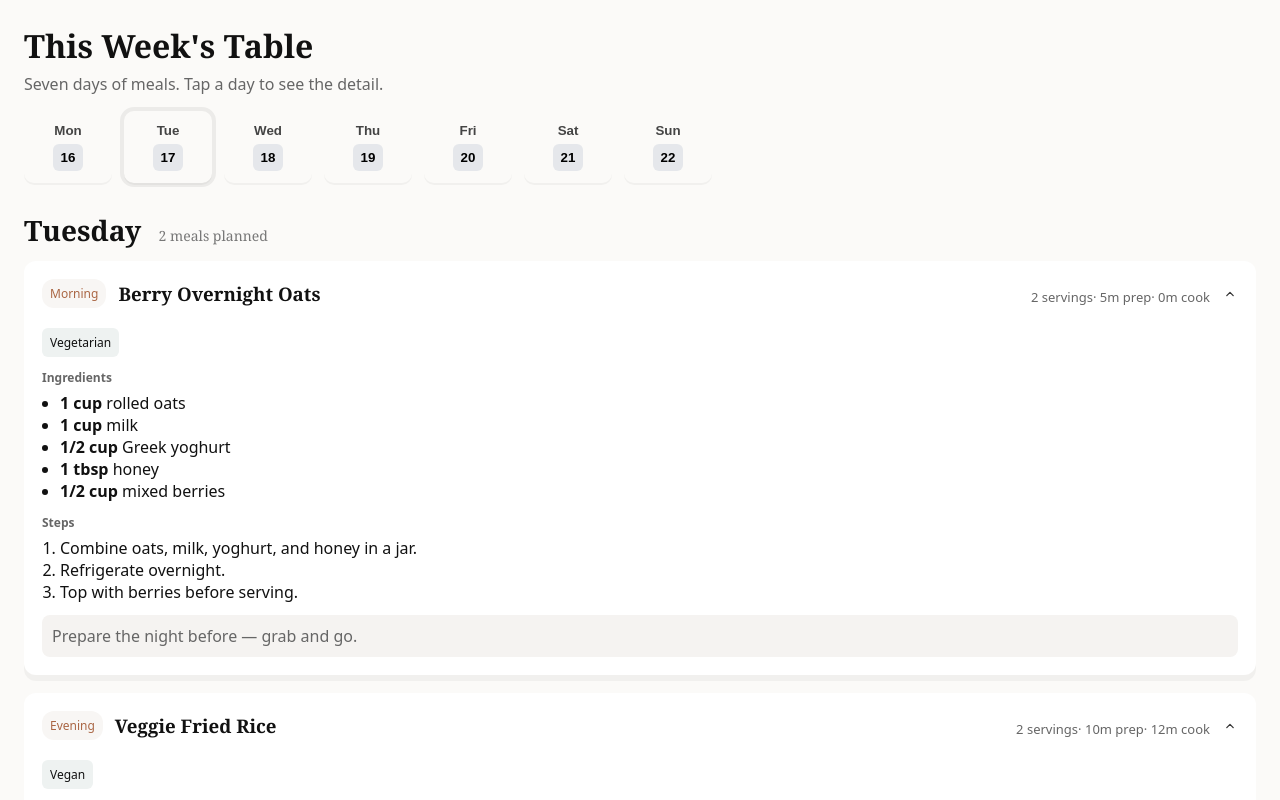
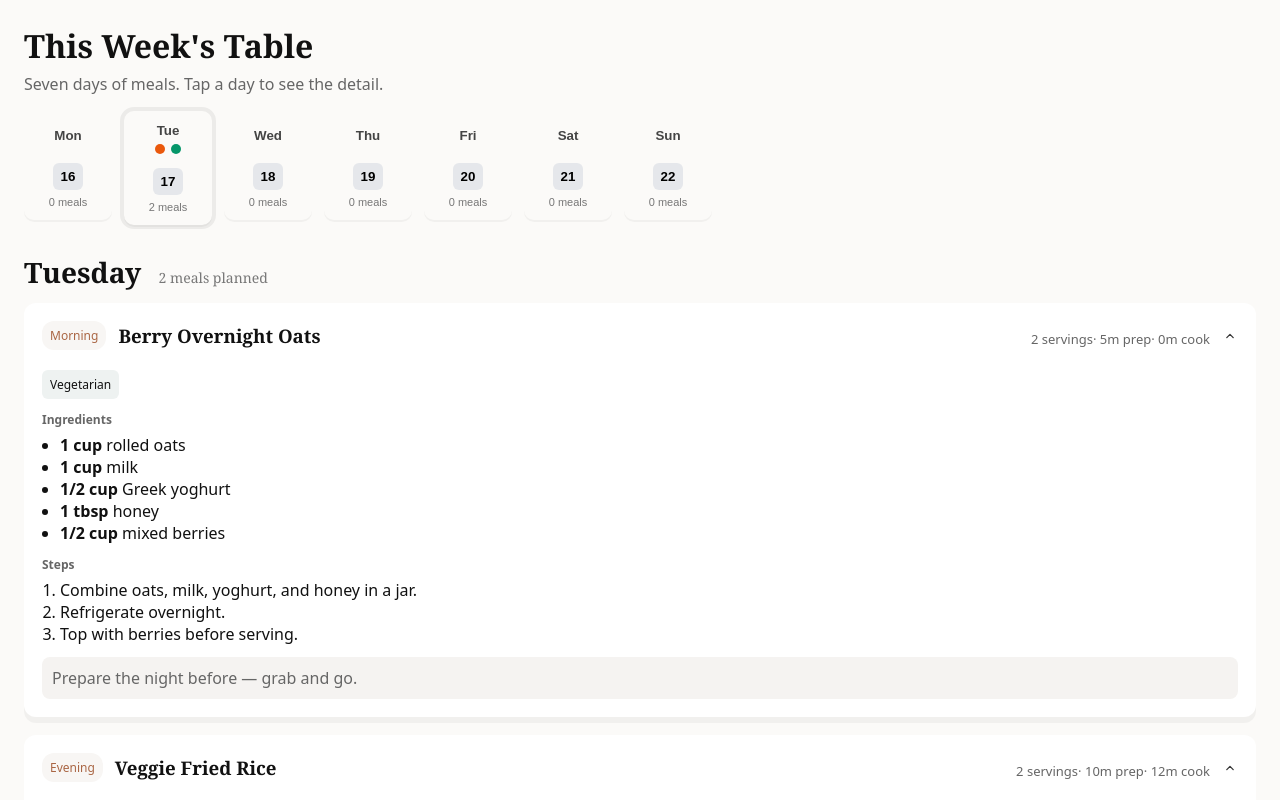
Before and after one commit to GoncaloPataca/week-meal-planner, a React (Vite) app: page / in a window 1280 px wide. Shown: the top 800 px of the page. Built offline with nearby package versions, Linux system fonts and the light colour scheme.

Commit message:
feat: add meal-type colored dots and counts on WeekBanner (fixed color mapping)

```diff
--- a/src/components/WeekBanner.tsx
+++ b/src/components/WeekBanner.tsx
@@ -47,18 +47,46 @@ export default function WeekBanner(_: Props): JSX.Element {
     }
   })
 
+  const mealsMap = useStore((s) => s.meals)
+
+  function tagColor(tag?: string) {
+    switch ((tag || '').toLowerCase()) {
+      case 'vegetarian':
+        return '#EA580C'
+      case 'vegan':
+        return '#059669'
+      case 'dessert':
+        return '#E11D48'
+      case 'gluten-free':
+        return '#7C3AED'
+      default:
+        return '#6B7280'
+    }
+  }
+
   const selectedIndex = days.findIndex((d) => d.iso === selectedISO)
 
   return (
     <section className="week-banner">
       <Tab.Group selectedIndex={selectedIndex >= 0 ? selectedIndex : 0} onChange={(i) => setSelectedDate(days[i].date)}>
         <Tab.List className="week-banner-inner">
-          {days.map((d) => (
-            <Tab key={d.iso} className={({ selected }) => `day-card ${selected ? 'selected' : ''}`}>
-              <div className="day-label">{d.label}</div>
-              <div className="day-number">{d.dayNumber}</div>
-            </Tab>
-          ))}
+          {days.map((d) => {
+            const meals = mealsMap[d.iso] ?? []
+            const dots = meals.slice(0, 3).map((m) => tagColor(m.tags && m.tags[0]))
+
+            return (
+              <Tab key={d.iso} className={({ selected }) => `day-card ${selected ? 'selected' : ''}`}>
+                <div className="day-label">{d.label}</div>
+                <div className="day-dots">
+                  {dots.map((c, i) => (
+                    <span key={i} className="day-dot" style={{ backgroundColor: c }} />
+                  ))}
+                </div>
+                <div className="day-number">{d.dayNumber}</div>
+                <div className="day-count">{meals.length} meals</div>
+              </Tab>
+            )
+          })}
         </Tab.List>
       </Tab.Group>
     </section>
--- a/src/styles.css
+++ b/src/styles.css
@@ -6,9 +6,12 @@
 body{font-family: system-ui, -apple-system, 'Segoe UI', Roboto, 'Helvetica Neue', Arial;margin:0;padding:24px;background:#fbfaf8;color:#111}
 .week-banner{margin:16px 0}
 .week-banner-inner{display:flex;gap:12px;align-items:center}
-.day-card{background:var(--card-bg);border-radius:10px;padding:12px 14px;min-width:88px;text-align:center;box-shadow:0 2px 0 rgba(0,0,0,0.04)}
+.day-card{background:var(--card-bg);border-radius:10px;padding:12px 14px;min-width:88px;text-align:center;box-shadow:0 2px 0 rgba(0,0,0,0.04);display:flex;flex-direction:column;align-items:center}
 .day-label{font-weight:700;color:#444;margin-bottom:6px}
-.day-number{background:var(--accent);border-radius:6px;padding:6px 8px;display:inline-block;font-weight:600}
+.day-dots{display:flex;gap:6px;margin-bottom:8px}
+.day-dot{width:10px;height:10px;border-radius:9999px;display:inline-block}
+.day-number{background:var(--accent);border-radius:6px;padding:6px 8px;display:inline-block;font-weight:600;margin-top:6px}
+.day-count{font-size:11px;color:#777;margin-top:6px}
 
 .day-card{border:0;background:transparent}
 .day-card.selected{outline:4px solid rgba(0,0,0,0.06);border-radius:10px}
```
